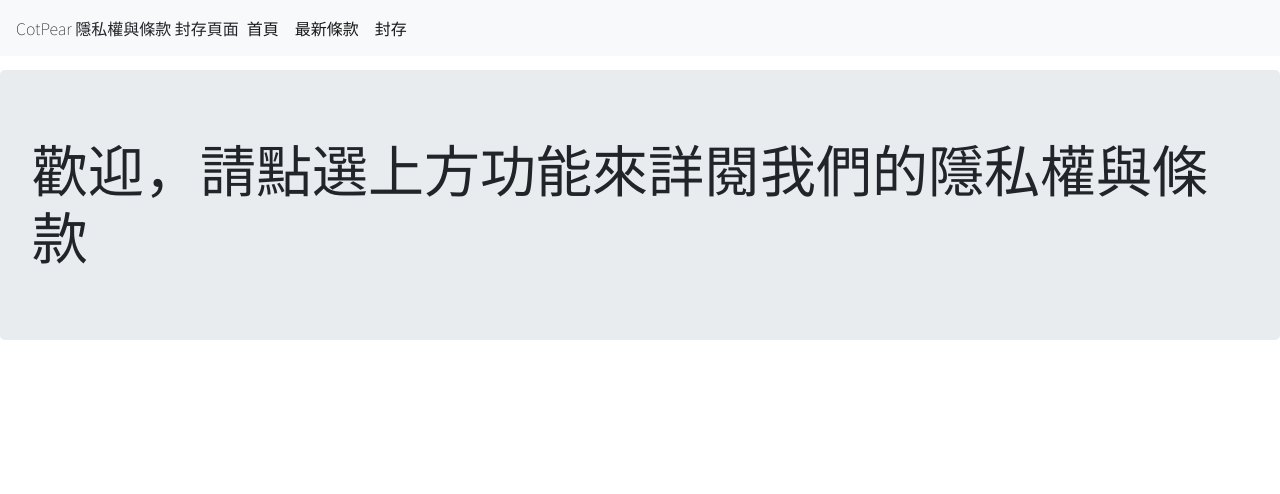
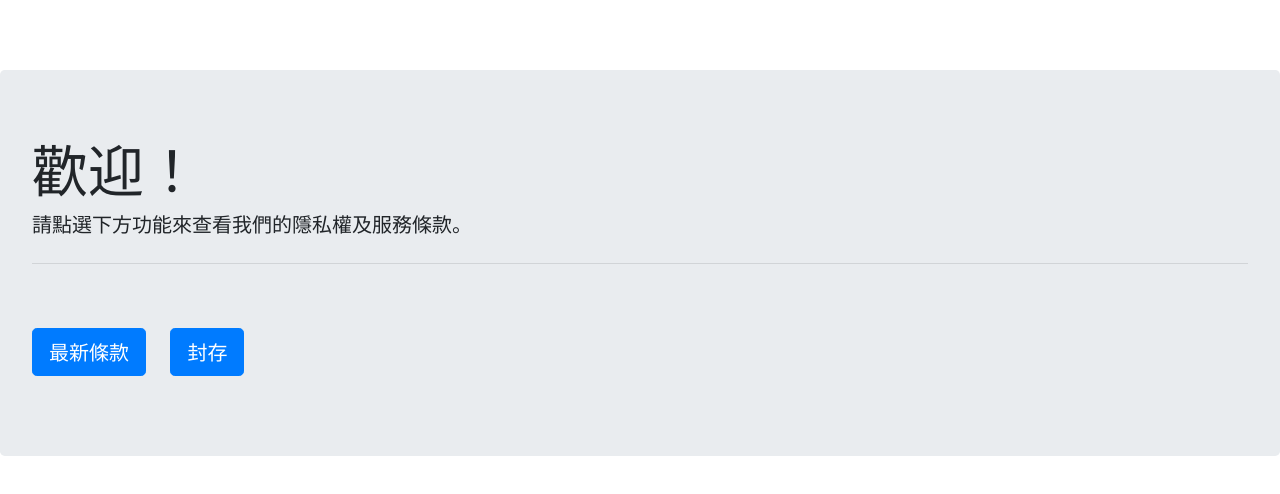
Before and after one commit to hsuan1117/files, a plain HTML site: page policies/index.html in a window 1280 px wide. Drawn offline with nearby package versions, Linux system fonts and the light colour scheme.

Commit message:
Update index.html

```diff
--- a/policies/index.html
+++ b/policies/index.html
@@ -7,32 +7,23 @@
 <title>Cotpear 隱私權與條款 封存頁面</title>
 <link rel="stylesheet" href="https://stackpath.bootstrapcdn.com/bootstrap/4.2.1/css/bootstrap.min.css" integrity="sha384-GJzZqFGwb1QTTN6wy59ffF1BuGJpLSa9DkKMp0DgiMDm4iYMj70gZWKYbI706tWS" crossorigin="anonymous">
 <link href="https://fonts.googleapis.com/css?family=Noto+Sans+TC:100" rel="stylesheet">
+<link rel="icon" href="/image/LOGO-no-background.png" type="image/x-icon" />
 </head>
-
 <body style="padding-top: 70px">
 <font face="Noto Sans TC">
-<nav class="navbar fixed-top navbar-expand-lg navbar-light bg-light">CotPear&nbsp;隱私權與條款 封存頁面
-  <button class="navbar-toggler" type="button" data-toggle="collapse" data-target="#navbarSupportedContent1" aria-controls="navbarSupportedContent1" aria-expanded="false" aria-label="Toggle navigation"> <span class="navbar-toggler-icon"></span> </button>
-  <div class="collapse navbar-collapse" id="navbarSupportedContent1">
-    <ul class="navbar-nav mr-auto">
-<li class="nav-item active"> <a class="nav-link" href="#">  首頁 <span class="sr-only">(current)</span></a> </li>
-      <li class="nav-item active"> <a class="nav-link" href="#">  最新條款 <span class="sr-only">(current)</span></a> </li>
-<li class="nav-item active"> <a class="nav-link" href="#">  封存 <span class="sr-only">(current)</span></a> </li>
-  </div>
-</nav>
+<div class="jumbotron">
+  <h1 class="display-4">歡迎！</h1>
+  <p class="lead">請點選下方功能來查看我們的隱私權及服務條款。</p>
+  <hr class="my-4">
+  <p>&nbsp;</p>
+  <p class="lead"> <a class="btn btn-primary btn-lg" href="#" role="button">最新條款</a>
+　<a class="btn btn-primary btn-lg" href="#" role="button">封存</a>
 </div>
-<div class="jumbotron">
-    <h1 class="display-4">歡迎，請點選上方功能來詳閱我們的隱私權與條款</h1>
 </font>
-</div>
 <script src="https://ajax.googleapis.com/ajax/libs/jquery/3.3.1/jquery.min.js"></script>
 <script src="https://code.jquery.com/jquery-3.3.1.slim.min.js" integrity="sha384-q8i/X+965DzO0rT7abK41JStQIAqVgRVzpbzo5smXKp4YfRvH+8abtTE1Pi6jizo" crossorigin="anonymous"></script>
 <script src="https://cdnjs.cloudflare.com/ajax/libs/popper.js/1.14.6/umd/popper.min.js" integrity="sha384-wHAiFfRlMFy6i5SRaxvfOCifBUQy1xHdJ/yoi7FRNXMRBu5WHdZYu1hA6ZOblgut" crossorigin="anonymous"></script>
 <script src="https://stackpath.bootstrapcdn.com/bootstrap/4.2.1/js/bootstrap.min.js" integrity="sha384-B0UglyR+jN6CkvvICOB2joaf5I4l3gm9GU6Hc1og6Ls7i6U/mkkaduKaBhlAXv9k" crossorigin="anonymous"></script>
 
-
-
 </body>
 </html>
-
-</html>
```
